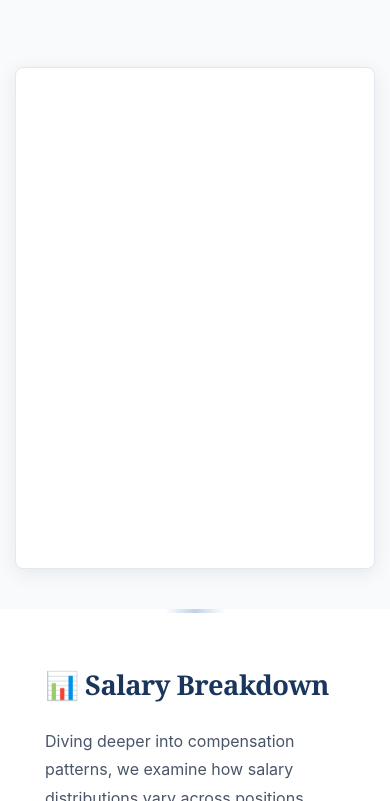
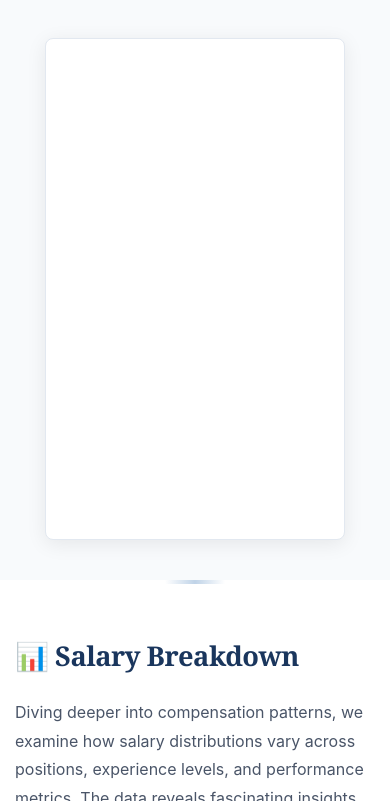
Before and after one commit to ianwong99/VizWizards-M2-data-exploration, a website: page tableau-scrollytelling/src/index.html in a window 390 px wide. Shown: the part 1199-2000 px from the top of the page. Drawn offline with Linux system fonts and the light colour scheme; a script that the page names is missing.

Commit message:
Add left/right margins for webpage.

```diff
--- a/tableau-scrollytelling/src/css/styles.css
+++ b/tableau-scrollytelling/src/css/styles.css
@@ -26,8 +26,11 @@ body {
     flex-direction: column;
     justify-content: center;
     align-items: center;
-    padding: 80px 40px;
+    padding: 80px 120px;
+    margin: 0 auto;
+    max-width: 1600px;
     position: relative;
+    width: 100%;
 }
 
 .story-section:nth-child(odd) {
@@ -90,10 +93,12 @@ body {
 
 /* Story Content */
 .story-content {
-    max-width: 1000px;
+    max-width: 900px;
     width: 100%;
-    padding: 40px 60px;
+    padding: 40px 0;
     margin-bottom: 50px;
+    margin-left: auto;
+    margin-right: auto;
     text-align: left;
 }
 
@@ -118,7 +123,7 @@ body {
 /* Visualization Container */
 .viz-container {
     width: 100%;
-    max-width: 1400px;
+    max-width: 900px;
     margin: 0 auto;
     padding: 0;
     background: white;
@@ -187,7 +192,7 @@ tableau-viz {
     }
 
     .story-content {
-        padding: 30px 40px;
+        padding: 30px 0;
     }
 
     .story-content h2 {
@@ -199,7 +204,7 @@ tableau-viz {
     }
 
     .viz-container {
-        max-width: 100%;
+        max-width: calc(100% - 60px);
     }
 
     .story-section {
@@ -217,7 +222,7 @@ tableau-viz {
     }
 
     .story-content {
-        padding: 20px 30px;
+        padding: 20px 0;
     }
 
     .story-content h2 {
@@ -234,7 +239,7 @@ tableau-viz {
 
     #intro,
     #conclusion {
-        padding: 80px 30px;
+        padding: 80px 20px;
     }
 
     tableau-viz {
```
